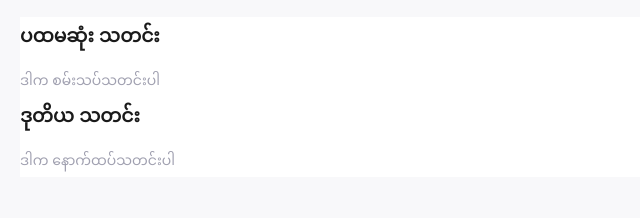
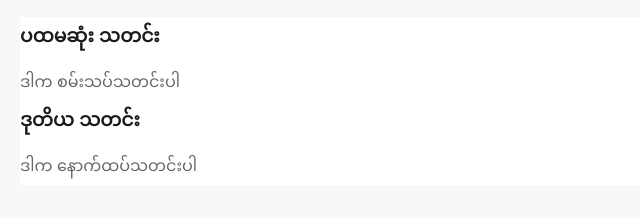
Before and after one commit to energypremiumhub/Premium_GameShop, a plain HTML site: page news.html in a window 1280 px wide. Shown: the part 60-278 px from the top of the page, without its empty margins (0-640 px from the left). Drawn offline with Linux system fonts and the light colour scheme.

Commit message:
Update news.html

```diff
--- a/news.html
+++ b/news.html
@@ -26,8 +26,7 @@
             margin-bottom: 8px;
         }
         .news-card p {
-            color: #a0a0b0;
-            font-size: 14px;
+            color: #666666;
         }
     </style>
 </head>
```
